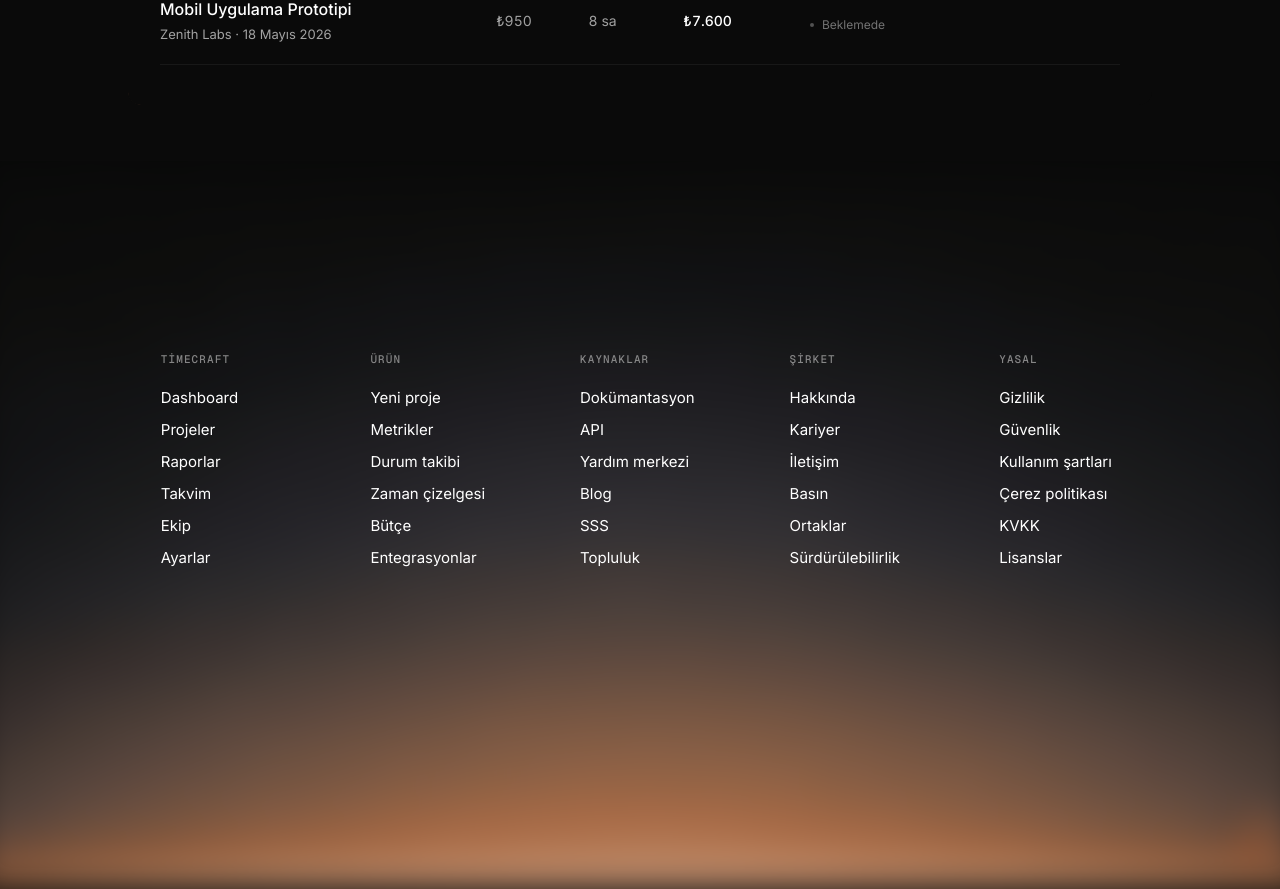
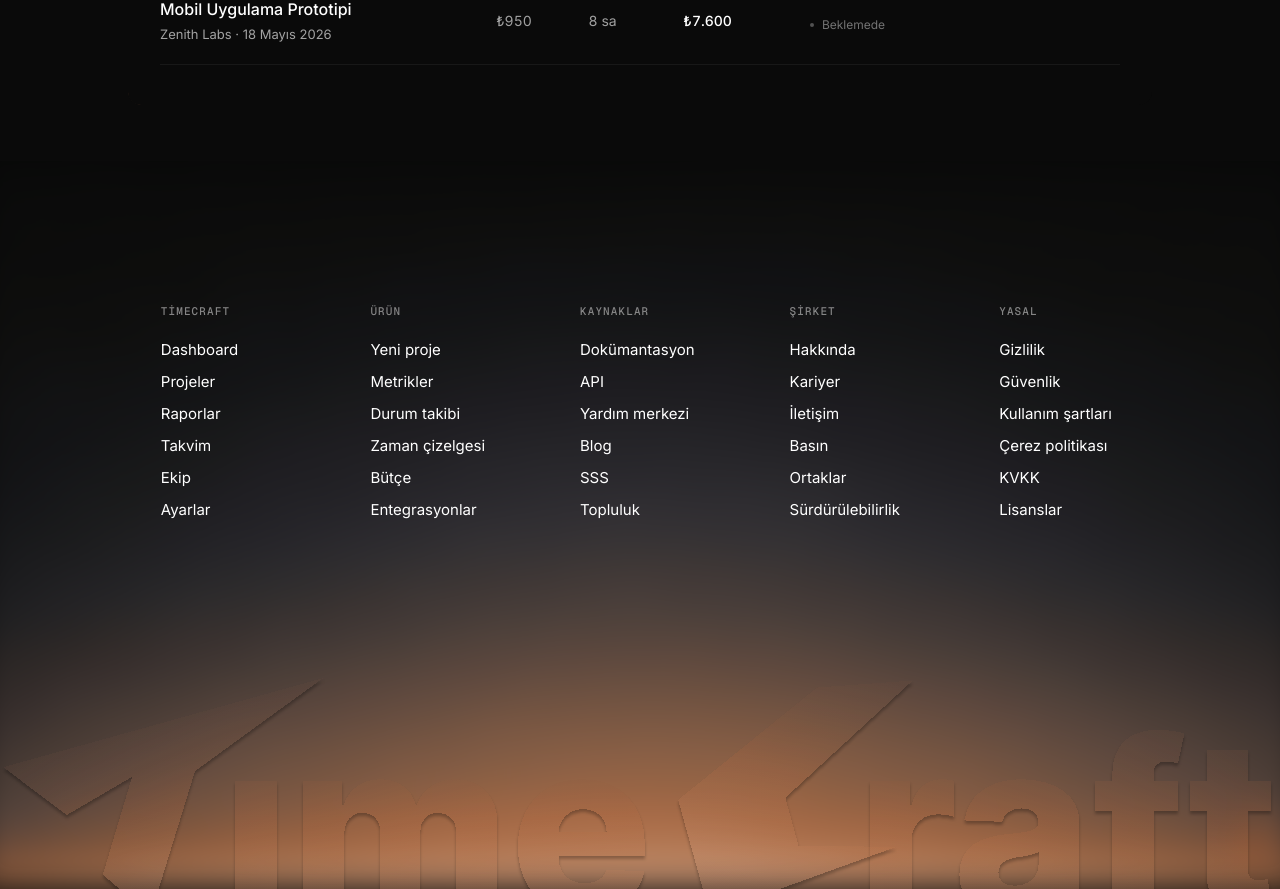
Before and after one commit to MachineX41/TimeCraft, a React (Vite) app: page / in a window 1280 px wide. Shown: the part 778-1667 px from the top of the page. Built offline with nearby package versions, Linux system fonts and the light colour scheme; a web font is replaced by a local one.

Commit message:
Add footer logo SVG and update footer styles for improved layout

```diff
--- a/src/components/Footer.jsx
+++ b/src/components/Footer.jsx
@@ -87,6 +87,15 @@ export default function Footer() {
           </div>
         </div>
       </div>
+      <img
+        src="/footerlogo.svg"
+        alt=""
+        className="site-footer__logo"
+        width={1612}
+        height={433}
+        decoding="async"
+        aria-hidden="true"
+      />
     </footer>
   )
 }
--- a/src/index.css
+++ b/src/index.css
@@ -712,22 +712,38 @@ body {
 .site-footer__inner {
   position: absolute;
   inset: 0;
-  z-index: 1;
+  z-index: 2;
   box-sizing: border-box;
   display: flex;
   flex-direction: column;
   align-items: center;
   justify-content: flex-end;
-  padding: 0 clamp(1.5rem, 4vw, 3rem) clamp(13rem, 40vh, 22rem);
+  padding: 0 clamp(1.5rem, 4vw, 3rem) clamp(10rem, 32vh, 18rem);
 }
 
 .site-footer__content {
+  position: relative;
+  z-index: 1;
   display: flex;
   width: fit-content;
   max-width: 100%;
-  margin: 0 auto;
+  margin: 0 auto clamp(5rem, 14vh, 9rem);
   flex-direction: column;
   align-items: center;
+}
+
+.site-footer__logo {
+  position: absolute;
+  left: 50%;
+  bottom: 0;
+  z-index: 1;
+  display: block;
+  width: 100%;
+  max-width: 100%;
+  height: auto;
+  transform: translateX(-50%) translateY(22%);
+  pointer-events: none;
+  user-select: none;
 }
 
 .site-footer__grid {
```
Also changed, not shown: public/footerlogo.svg (added).
